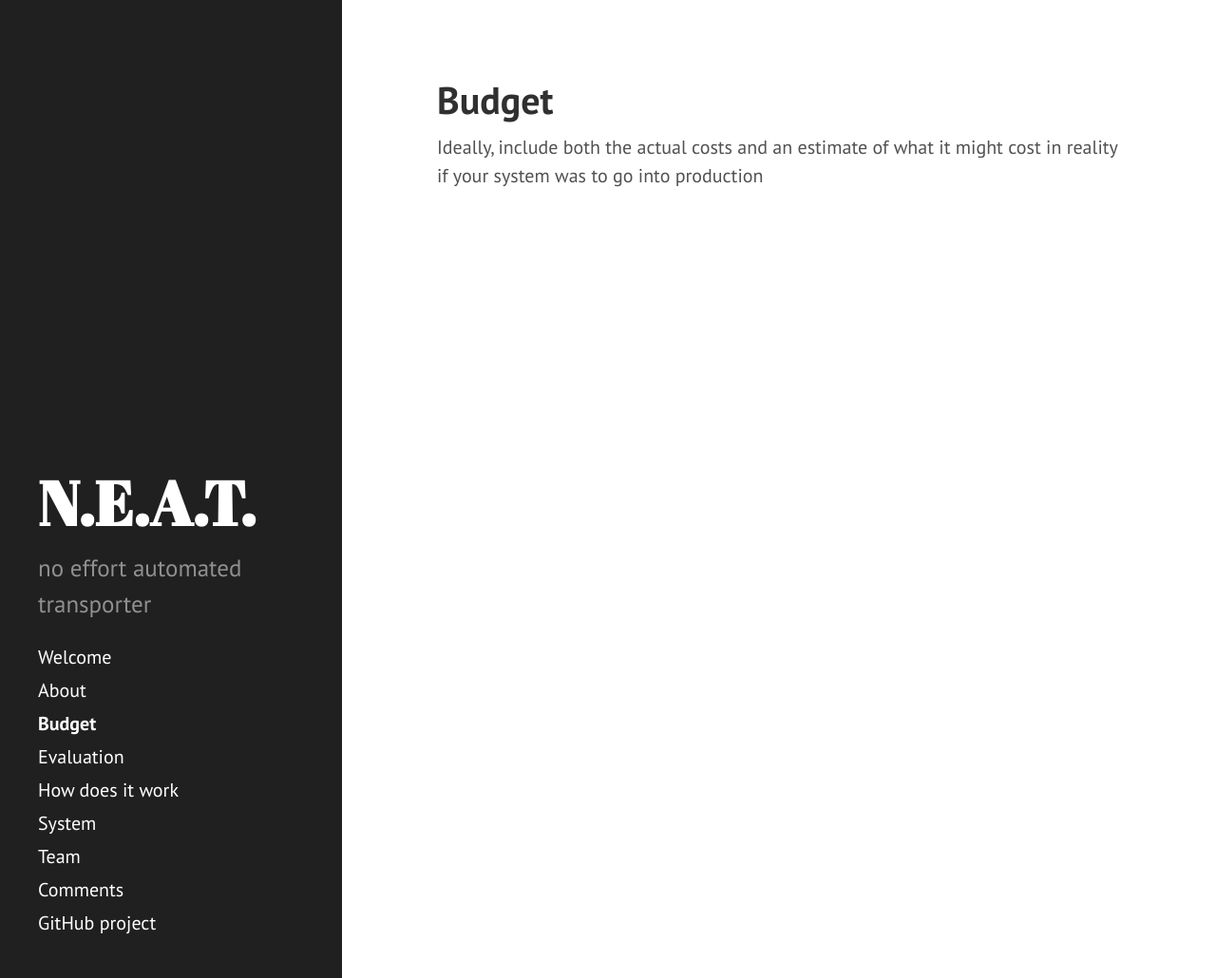
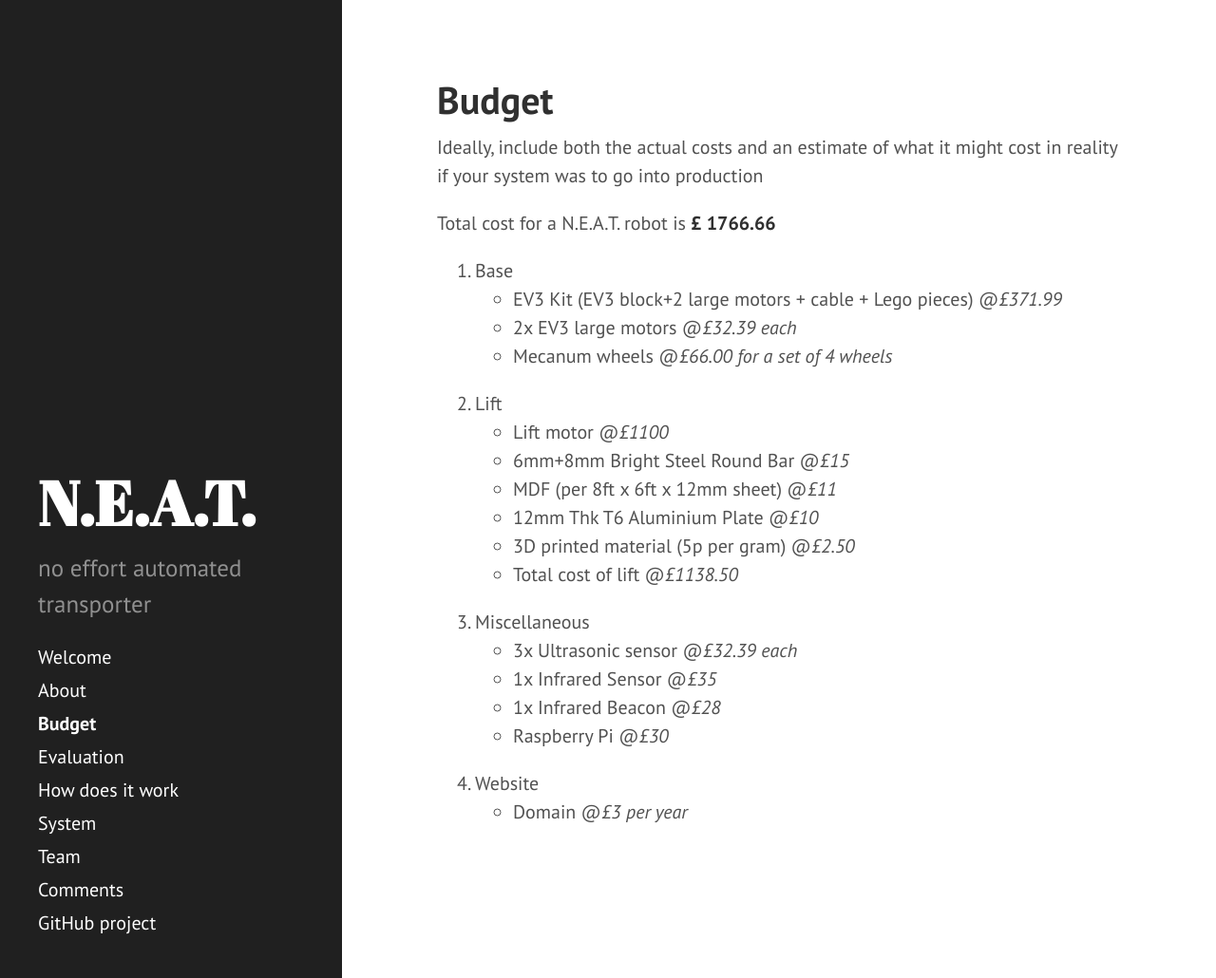
Before and after one commit to okapeng/sdp2020-group2, a Jekyll site: the page built from _pages/budget.md, in a window 1280 px wide and 1030 px high. Shown: the whole window at 95% size. Built offline with Jekyll 4.4.1, drawn with Linux system fonts in a browser that asks for light colours.

Commit message:
update budget

```diff
--- a/_pages/budget.md
+++ b/_pages/budget.md
@@ -6,3 +6,24 @@ permalink: /budget/
 
 Ideally, include both the actual costs and an estimate of what it might
 cost in reality if your system was to go into production
+
+Total cost for a N.E.A.T. robot is **£ 1766.66**
+
+1. Base
+    * EV3 Kit (EV3 block+2 large motors + cable + Lego pieces) @_£371.99_
+    * 2x EV3 large motors @_£32.39 each_
+    * Mecanum wheels @_£66.00 for a set of 4 wheels_
+2. Lift
+    * Lift motor @_£1100_
+    * 6mm+8mm Bright Steel Round Bar @_£15_
+    * MDF (per 8ft x 6ft x 12mm sheet) @_£11_
+    * 12mm Thk T6 Aluminium Plate @_£10_
+    * 3D printed material (5p per gram) @_£2.50_
+    * Total cost of lift @_£1138.50_
+3. Miscellaneous
+    * 3x Ultrasonic sensor @_£32.39 each_
+    * 1x Infrared Sensor @_£35_
+    * 1x Infrared Beacon @_£28_
+    * Raspberry Pi @_£30_
+4. Website
+    * Domain @_£3 per year_
```
